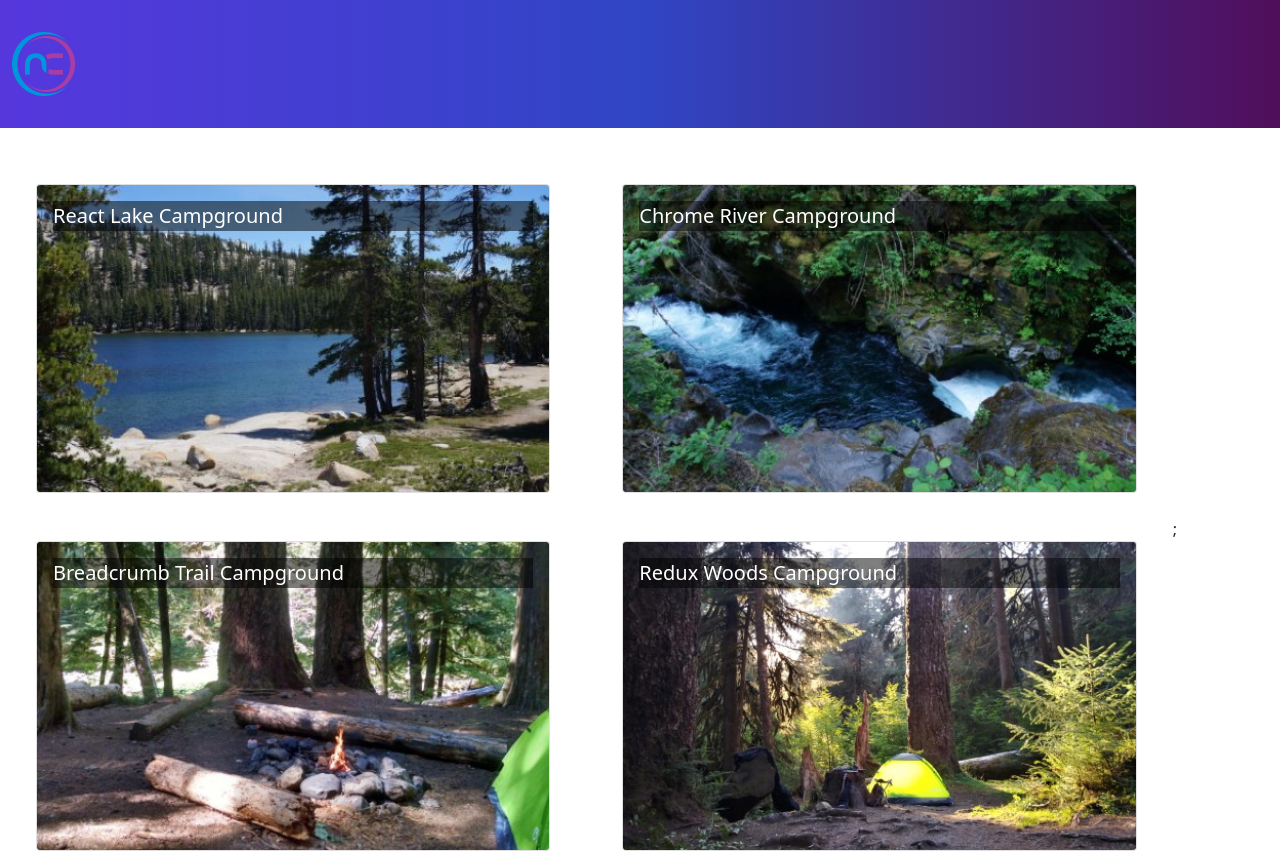
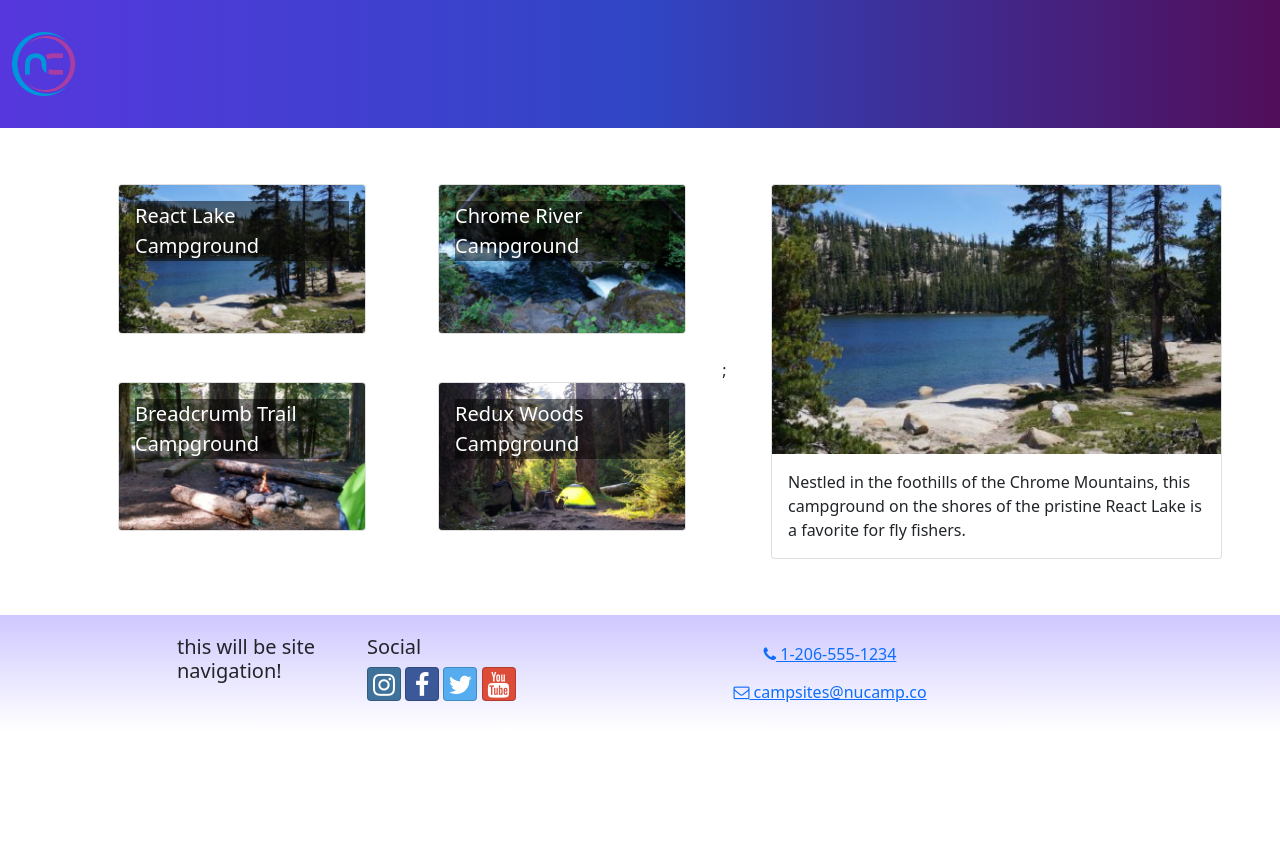
Before and after one commit to Jr-rojas/Ncampsite-React, a React (Create React App) app: page / in a window 1280 px wide. Shown: the top 853 px of the page. After the commit the page ends 800 px from the top, so only its background shows below. Built offline with nearby package versions, Linux system fonts and the light colour scheme.

Commit message:
useState

```diff
--- a/src/App.js
+++ b/src/App.js
@@ -2,13 +2,14 @@
 import CampsitesList from './features/campsites/CampsitesList';
 import Header from './components/Header';
 import Footer from './components/Footer';
+import CampsitesDirectoryPage from './pages/CampsitesDirectoryPage';
 
 
 function App() {
   return (
     <div className="App">
       <Header />
-      <CampsitesList />
+      <CampsitesDirectoryPage />
       <Footer />
     </div>
   );
--- /dev/null
+++ b/src/features/campsites/CampsiteDetail.js
@@ -0,0 +1,18 @@
+import { Card, CardImg, CardText, CardBody, Col } from 'reactstrap';
+
+const CampsiteDetail = ( {campsite} ) => {
+    const { image, name, description } = campsite;
+
+    return (
+        <Col md='12' className='m-4'>
+            <Card>
+                <CardImg top src={image} alt={name} />
+                <CardBody>
+                    <CardText>{description}</CardText>
+                </CardBody>
+            </Card>
+        </Col>
+    );
+};
+
+export default CampsiteDetail;
--- a/src/features/campsites/CampsitesList.js
+++ b/src/features/campsites/CampsitesList.js
@@ -1,13 +1,19 @@
-import {CAMPSITES} from '../../app/shared/CAMPSITES';
 import { Col, Row } from 'reactstrap';
 import CampsiteCard from "./CampsiteCard";
+import { selectAllCampsites } from './campsitesSlice';
 
-const CampsitesList = () => {
+const CampsitesList = ({setCampsiteId}) => {
+    const campsites = selectAllCampsites();
+
     return(
         <Row className='ms-auto'>
-            {CAMPSITES.map((campsite)=>{
+            {campsites.map((campsite)=>{
                 return(
-                    <Col md='5' className='m-4' key={campsite.id}>
+                    <Col
+                        md='5'
+                        className='m-4'
+                        key={campsite.id}
+                        onClick={() => setCampsiteId(campsite.id)}>
                         <CampsiteCard campsite={campsite}/>
                     </Col>
                 );
--- /dev/null
+++ b/src/features/campsites/campsitesSlice.js
@@ -0,0 +1,12 @@
+import {CAMPSITES} from '../../app/shared/CAMPSITES';
+
+export const selectAllCampsites = () => {
+    return CAMPSITES
+};
+
+export const selectCampsiteById = (id) => {
+    return CAMPSITES.find((campsite) => campsite.id === id);
+};
+// export const selectRandomCampsite = () => {
+//     return CAMPSITES[Math.floor(CAMPSITES.length* Math.random())];
+// };
--- /dev/null
+++ b/src/pages/CampsitesDirectoryPage.js
@@ -0,0 +1,25 @@
+import { useState } from 'react';
+import { Container, Row, Col } from 'reactstrap';
+import CampsiteDetail from '../features/campsites/CampsiteDetail';
+import CampsitesList from '../features/campsites/CampsitesList';
+import { selectCampsiteById } from '../features/campsites/campsitesSlice';
+
+const CampsitesDirectoryPage = () => {
+    const [campsiteId, setCampsiteId] = useState(0);
+    const selectedCampsite = selectCampsiteById(campsiteId);
+
+    return (
+        <Container>
+            <Row>
+                <Col sm='5' md='7'>
+                    <CampsitesList setCampsiteId = {setCampsiteId} />
+                </Col>
+                <Col sm='7' md='5'>
+                    <CampsiteDetail campsite={selectedCampsite} />
+                </Col>
+            </Row>
+        </Container>
+    );
+};
+
+export default CampsitesDirectoryPage;
```
